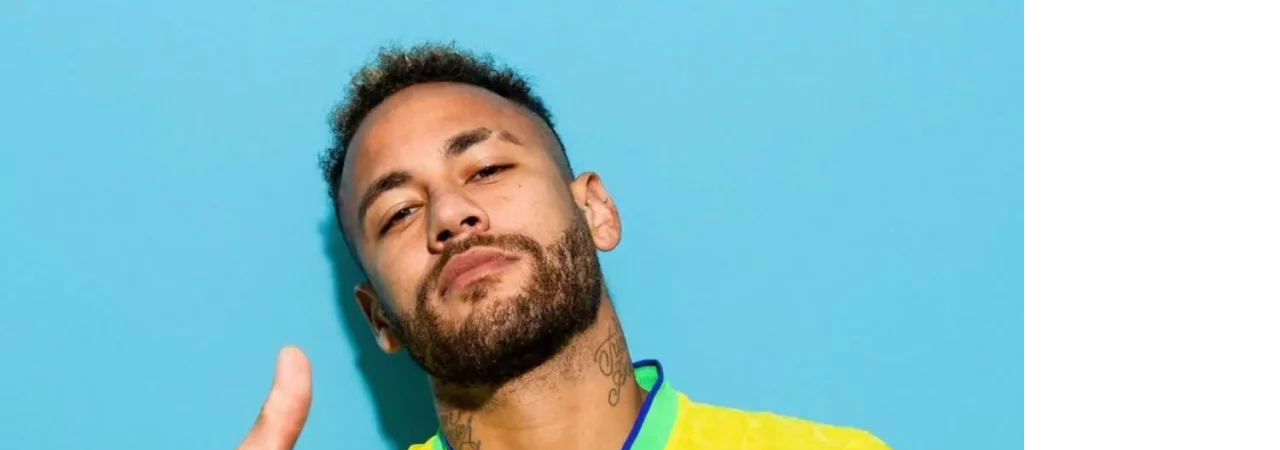
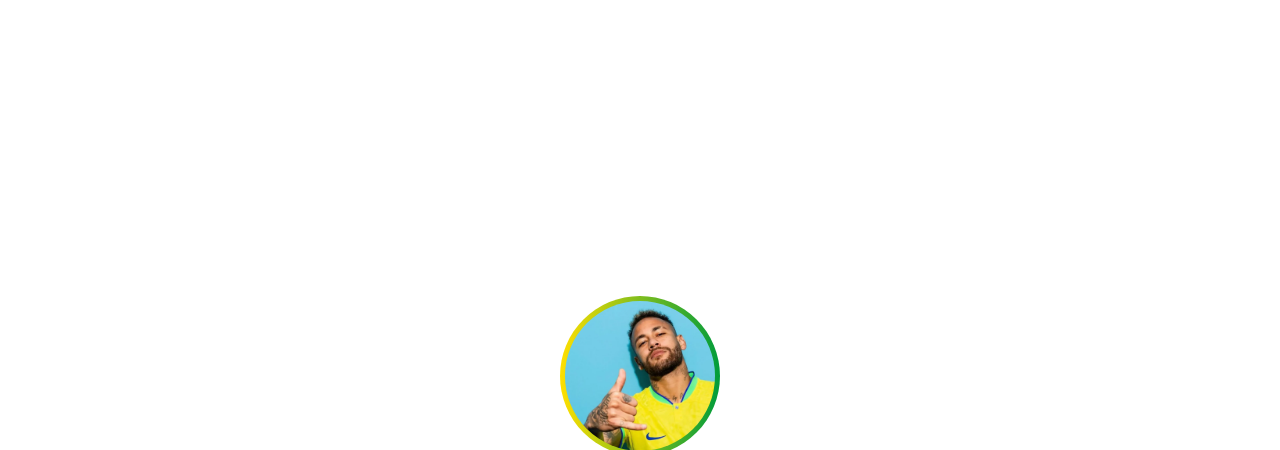
Before and after one commit to efras23/LinkBio, a plain HTML site: page index.html in a window 1280 px wide. Shown: the top 450 px of the page. Drawn offline with Linux system fonts and the light colour scheme.

Commit message:
Logo adicionada, com gradiente no fundo da foto do Neymar.

```diff
--- a/index.css
+++ b/index.css
@@ -4,3 +4,32 @@
     box-sizing: border-box;
     font-family: 'Montserrat', 'arial';
 }
+
+.banner {
+    display: flex;
+    flex-direction: column;
+    justify-content: center;
+    align-items: center;
+    height: 100vh;
+}
+
+.logo {
+    width: 160px;
+    height: 160px;
+    background: linear-gradient(90deg, #ffdf00, #009c3b);
+    border-radius: 150px;
+    position: relative;
+}
+
+.logo::after {
+    content: "";
+    width: 150px;
+    height: 150px;
+    background: url("assets/neymar.jpg");
+    background-repeat: no-repeat;
+    background-size: cover;
+    border-radius: 150px;
+    position: absolute;
+    top: 5px;
+    left: 5px;
+}
--- a/index.html
+++ b/index.html
@@ -12,8 +12,10 @@
     <link rel="stylesheet" href="https://fonts.googleapis.com/css2?family=Montserrat:ital,wght@0,100..900;1,100..900&display=swap">
 </head>
 <body>
-    <banner>
-        <img src="assets/neymar.jpg">
+    <section class="banner">
+        <div class="logo">
+            <!--Foto do Neymar-->
+        </div>
         <h1>Neymar Jr.</h1>
         <div>
             <a href="#">Siga meu canal no YouTube</a>
@@ -22,8 +24,8 @@
             <a href="#">Me siga no Facebook</a>
             <a href="#">Me siga na Twitch</a>
         </div>
-    </banner>
-    <statistics>
+    </section>
+    <section>
         <h2>Estatísticas</h2>
         <table>
             <thead>
@@ -77,6 +79,6 @@
                 </tr>
             </tfoot>
         </table>
-    </statistics>
+    </section>
 </body>
 </html>
```
